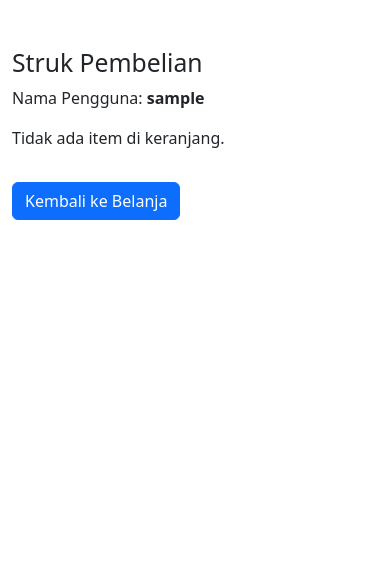
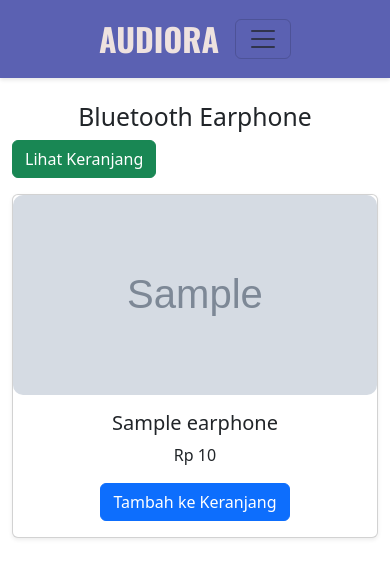
Before and after one commit to karinarinv/web, a PHP site: page /bt_earphone.php in a window 390 px wide. Shown: the top 578 px of the page. Run offline with PHP 8.4, Linux system fonts and the light colour scheme; the visitor is signed in with stand-in values (Sample User, id 1); tables that the repository leaves empty or names only in its code hold one stand-in row (values such as "Sample post"); grey boxes marked "Sample" are stand-in pictures.

Commit message:
Update bt_earphone.php

```diff
--- a/bt_earphone.php
+++ b/bt_earphone.php
@@ -1,71 +1,152 @@
 <?php
+include 'koneksi.php';
 session_start();
 if (!isset($_SESSION["login"])) {
     header("Location: login.php");
     exit;
 }
 
-$username = $_SESSION["username"] ?? 'Pengguna';
-$keranjang = $_SESSION['keranjang'] ?? [];
-$total = 0;
-$diskon = 0.10;
+if ($_SERVER["REQUEST_METHOD"] === "POST" && isset($_POST["produk_id"])) {
+    $produk_id = $_POST["produk_id"];
+    $result = mysqli_query($conn, "SELECT * FROM bluetooth_earphone WHERE id = $produk_id");
+    $produk = mysqli_fetch_assoc($result);
+
+    if (!isset($_SESSION['keranjang'])) $_SESSION['keranjang'] = [];
+    $keranjang = &$_SESSION['keranjang'];
+
+    if (isset($keranjang[$produk_id])) {
+        $keranjang[$produk_id]['jumlah'] += 1;
+    } else {
+        $keranjang[$produk_id] = [
+            'id' => $produk['id'],
+            'nama' => $produk['nama'],
+            'harga' => $produk['harga'],
+            'gambar' => $produk['gambar'],
+            'jumlah' => 1
+        ];
+    }
+
+    header("Location: bt_earphone.php");
+    exit;
+}
+
+$query = mysqli_query($conn, "SELECT * FROM bluetooth_earphone");
 ?>
 
 <!DOCTYPE html>
 <html lang="en">
 <head>
     <meta charset="UTF-8" />
-    <title>Struk Pembelian</title>
+    <meta name="viewport" content="width=device-width, initial-scale=1.0"/>
     <link href="https://cdn.jsdelivr.net/npm/bootstrap@5.3.3/dist/css/bootstrap.min.css" rel="stylesheet"/>
+    <script src="https://cdn.jsdelivr.net/npm/bootstrap@5.3.3/dist/js/bootstrap.bundle.min.js"></script>
+    <link rel="stylesheet" href="https://cdn.jsdelivr.net/npm/bootstrap-icons@1.10.5/font/bootstrap-icons.css"/>
+    <link rel="stylesheet" href="bt_earphone.css" />
+    <title>Bluetooth Earphone</title>
 </head>
 <body>
-<div class="container mt-5">
-    <h2>Struk Pembelian</h2>
-    <p>Nama Pengguna: <strong><?= htmlspecialchars($username); ?></strong></p>
+    <nav class="navbar navbar-expand-lg">
+        <div class="container d-flex justify-content-center">
+        <a class="navbar-brand" href="web.php">AUDIORA</a>
 
-    <?php if (empty($keranjang)) : ?>
-        <p>Tidak ada item di keranjang.</p>
-    <?php else: ?>
-        <table class="table">
-            <thead>
-                <tr>
-                    <th>Produk</th>
-                    <th>Harga</th>
-                    <th>Jumlah</th>
-                    <th>Subtotal</th>
-                </tr>
-            </thead>
-            <tbody>
-                <?php
-                foreach ($keranjang as $item):
-                    $subtotal = $item['harga'] * $item['jumlah'];
-                    $total += $subtotal;
-                ?>
-                <tr>
-                    <td><?= $item['nama']; ?></td>
-                    <td>Rp <?= number_format($item['harga'], 0, ',', '.'); ?></td>
-                    <td><?= $item['jumlah']; ?></td>
-                    <td>Rp <?= number_format($subtotal, 0, ',', '.'); ?></td>
-                </tr>
-                <?php endforeach; ?>
-            </tbody>
-        </table>
+        <button class="navbar-toggler" type="button" data-bs-toggle="collapse" data-bs-target="#navbarSupportedContent"
+            aria-controls="navbarSupportedContent" aria-expanded="false" aria-label="Toggle navigation">
+            <span class="navbar-toggler-icon"></span>
+        </button>
 
-        <?php
-        $jumlah_diskon = $total * $diskon;
-        $total_akhir = $total - $jumlah_diskon;
-        ?>
-        <div class='alert alert-success'>Anda mendapatkan diskon member 10%</div>
-        <p>Subtotal: Rp <?= number_format($total, 0, ',', '.'); ?></p>
-        <p>Diskon 10%: Rp <?= number_format($jumlah_diskon, 0, ',', '.'); ?></p>
-        <h5><strong>Total Akhir: Rp <?= number_format($total_akhir, 0, ',', '.'); ?></strong></h5>
-    <?php endif; ?>
+        <div class="collapse navbar-collapse" id="navbarSupportedContent">
 
-    <a href="bt_earphone.php" class="btn btn-primary mt-3">Kembali ke Belanja</a>
+            <ul class="navbar-nav ms-lg-auto me-lg-5 mb-2 mb-lg-0 align-items-lg-center">
+
+            <li class="nav-item dropdown">
+                <a class="nav-link dropdown-toggle" href="#" role="button" data-bs-toggle="dropdown" aria-expanded="false">
+                Categories
+                </a>
+                <ul class="dropdown-menu">
+                <li class="dropdown-submenu">
+                    <a class="dropdown-item dropdown-toggle" href="#">Earphone</a>
+                    <ul class="dropdown-menu">
+                    <li><a class="dropdown-item" href="bt_earphone.php">Bluetooth Earphone</a></li>
+                    <li><a class="dropdown-item" href="wr_earphone.php">Wired Earphone</a></li>
+                    <li><a class="dropdown-item" href="bt_headphone.php">Bluetooth Headphone</a></li>
+
+                    </ul>
+                </li>
+                <li class="dropdown-submenu">
+                    <li><a class="dropdown-item" href="speaker.php">Speaker</a></li>
+                </li>
+                </ul>
+            </li>
+
+
+            <li class="nav-item">
+                <a class="nav-link" href="about.php">About us</a>
+            </li>
+
+            <?php if (isset($_SESSION["login"])): ?>
+            <li class="nav-item dropdown">
+              <a class="nav-link dropdown-toggle" href="#" role="button" data-bs-toggle="dropdown" aria-expanded="false">
+                <?= ($_SESSION["username"]); ?>
+              </a>
+              <ul class="dropdown-menu">
+                <li class="nav-item">
+                  <a class="drop-login" href="logout.php">
+                    <i class="bi bi-box-arrow-right me-1"></i>Logout
+                  </a>
+                </li>
+              </ul>
+            </li>
+          <?php else: ?>
+            <li class="nav-item dropdown">
+              <a class="nav-link dropdown-toggle" href="#" role="button" data-bs-toggle="dropdown" aria-expanded="false">
+                Login
+              </a>
+              <ul class="dropdown-menu">
+                <li class="dropdown-submenu">
+                  <li class="nav-item">
+                    <a class="drop-login" href="login.php">
+                      <i class="bi bi-person me-1"></i>Sign In
+                    </a>
+                  </li>
+                </li>
+                <li class="dropdown-submenu">
+                  <li class="nav-item">
+                    <a class="drop-login" href="register.php">
+                      <i class="bi bi-person me-1"></i>Sign Up
+                    </a>
+                  </li>
+                </li>
+              </ul>
+            </li>
+          <?php endif; ?>
+
+            </ul>
+        </div>
+        </div>
+    </nav>
+    <div class="container mt-4">
+    <h2 class="text-center">Bluetooth Earphone</h2>
+    <a href="keranjang.php" class="btn btn-success mb-3">Lihat Keranjang</a>
+    <div class="row row-cols-1 row-cols-md-3 g-4">
+        <?php while($row = mysqli_fetch_assoc($query)) { ?>
+        <div class="col">
+            <div class="card h-100 shadow-sm">
+                <img src="img/<?= $row['gambar']; ?>" class="card-img-top" style="height: 200px; object-fit: cover;">
+                <div class="card-body text-center">
+                    <h5><?= $row['nama']; ?></h5>
+                    <p>Rp <?= number_format($row['harga'], 0, ',', '.'); ?></p>
+                    <form method="post">
+                        <input type="hidden" name="produk_id" value="<?= $row['id']; ?>">
+                        <button class="btn btn-primary" type="submit">Tambah ke Keranjang</button>
+                    </form>
+                </div>
+            </div>
+        </div>
+        <?php } ?>
+    </div>
 </div>
-
-<?php
-unset($_SESSION['keranjang']);
-?>
+</div>
+</div>
+</div>
 </body>
 </html>
```
